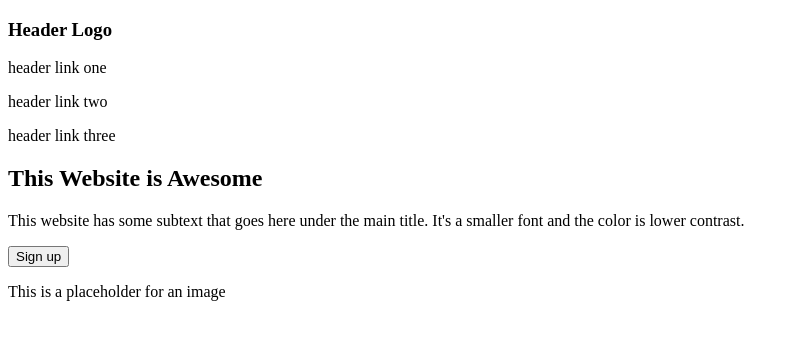
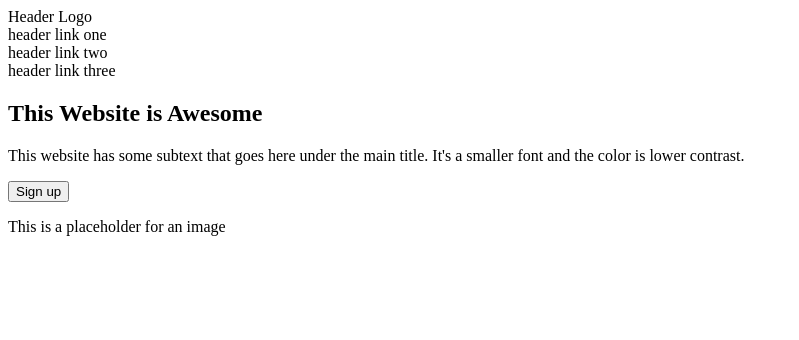
Before and after one commit to CrumpetCoding/odin-landing-page, a plain HTML site: page index.html in a window 1280 px wide. Shown: the whole page, without its empty margins (0-799 px from the left). Drawn offline with Linux system fonts and the light colour scheme.

Commit message:
Added container div to top menu

```diff
--- a/index.html
+++ b/index.html
@@ -5,10 +5,13 @@
         <title></title>
     </head>
     <body>
-        <h3>Header Logo</h3>
-        <p>header link one</p>
-        <p>header link two</p>
-        <p>header link three</p>
+        <div class="container-top">
+            <div>Header Logo</div>
+            <div>header link one<div>
+            <div>header link two</div>
+            <div>header link three</div>
+        </div>
+
         <h2>This Website is Awesome</h2>
         <p>This website has some subtext that goes here under the main title.
             It's a smaller font and the color is lower contrast.</p>
```
